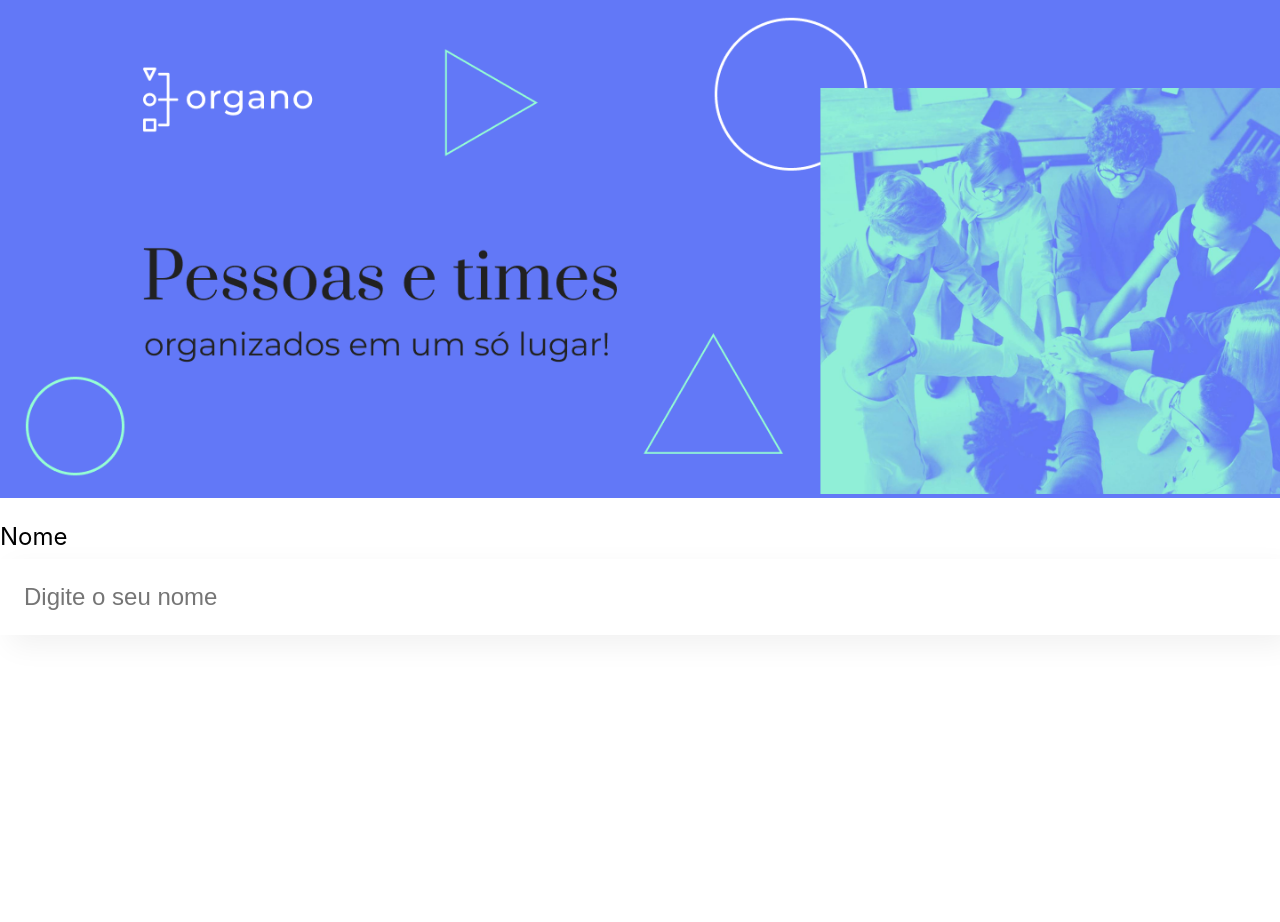
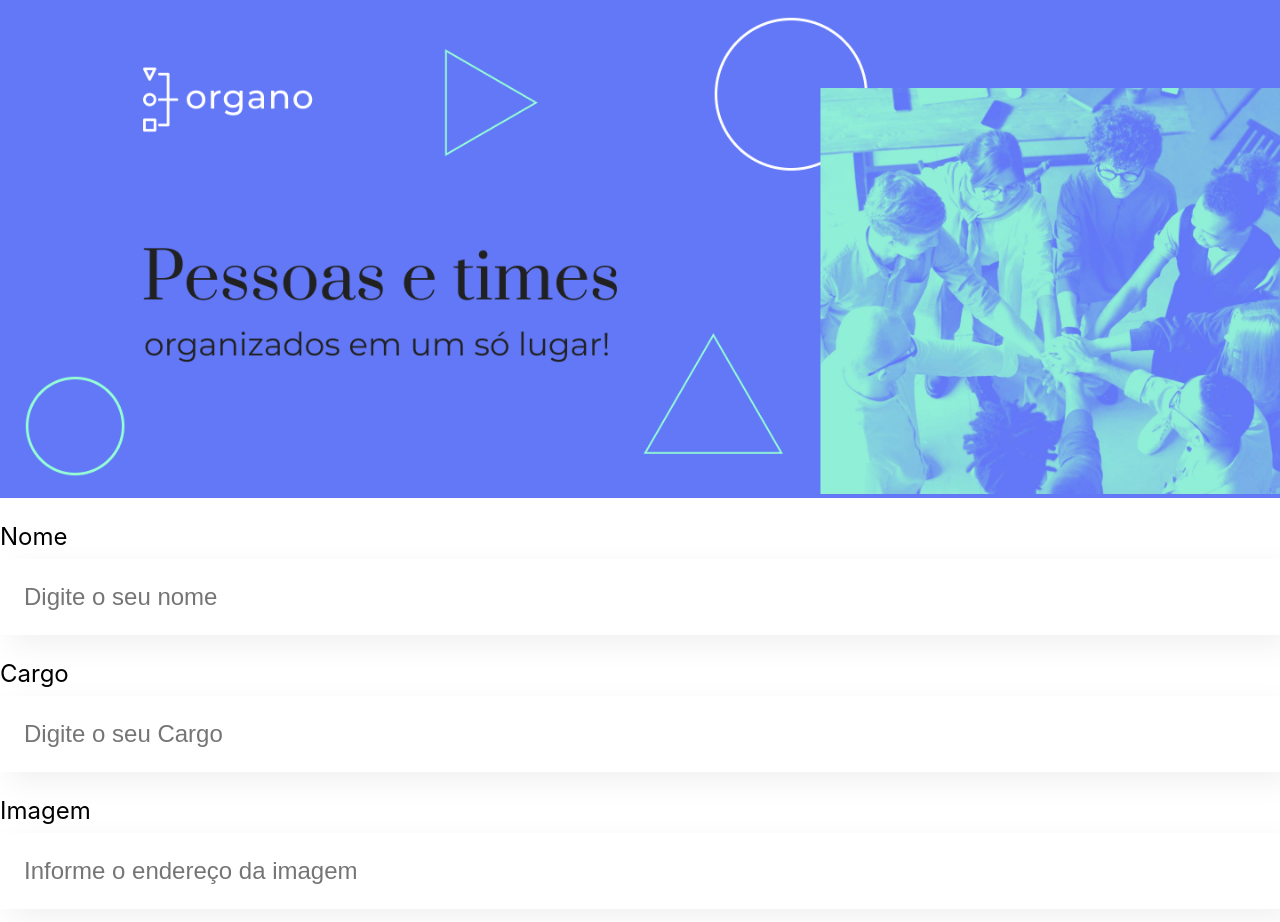
Before and after one commit to felizardo27/Organo, a JavaScript app: page / in a window 1280 px wide. Shown: the top 922 px of the page. Before the commit the page ends 800 px from the top, so only its background shows below. Built offline with nearby package versions, Linux system fonts and the light colour scheme; the HTML template or start-up script is replaced by a standard one.

Commit message:
Parâmetros de componente

```diff
--- a/src/App.js
+++ b/src/App.js
@@ -5,7 +5,20 @@ function App() {
   return (
     <div>
       <Banner />
-      <Input />
+      <Input
+        label="Nome"
+        placeHolder="Digite o seu nome"
+      />
+
+      <Input
+        label="Cargo"
+        placeHolder="Digite o seu Cargo"
+      />
+
+      <Input
+        label="Imagem"
+        placeHolder="Informe o endereço da imagem"
+      />
     </div>
   );
 }
--- a/src/components/Input/index.js
+++ b/src/components/Input/index.js
@@ -1,12 +1,11 @@
 import './Input.css'
 
-const Input = () => {
+const Input = (props) => {
     return(
         <div className="input-text">
-            <label>Nome</label>
+            <label>{props.label}</label>
             <input
-                placeholder="Digite o seu nome"
-                type="text"
+                placeholder={props.placeHolder}
             />
         </div>
     )
```
